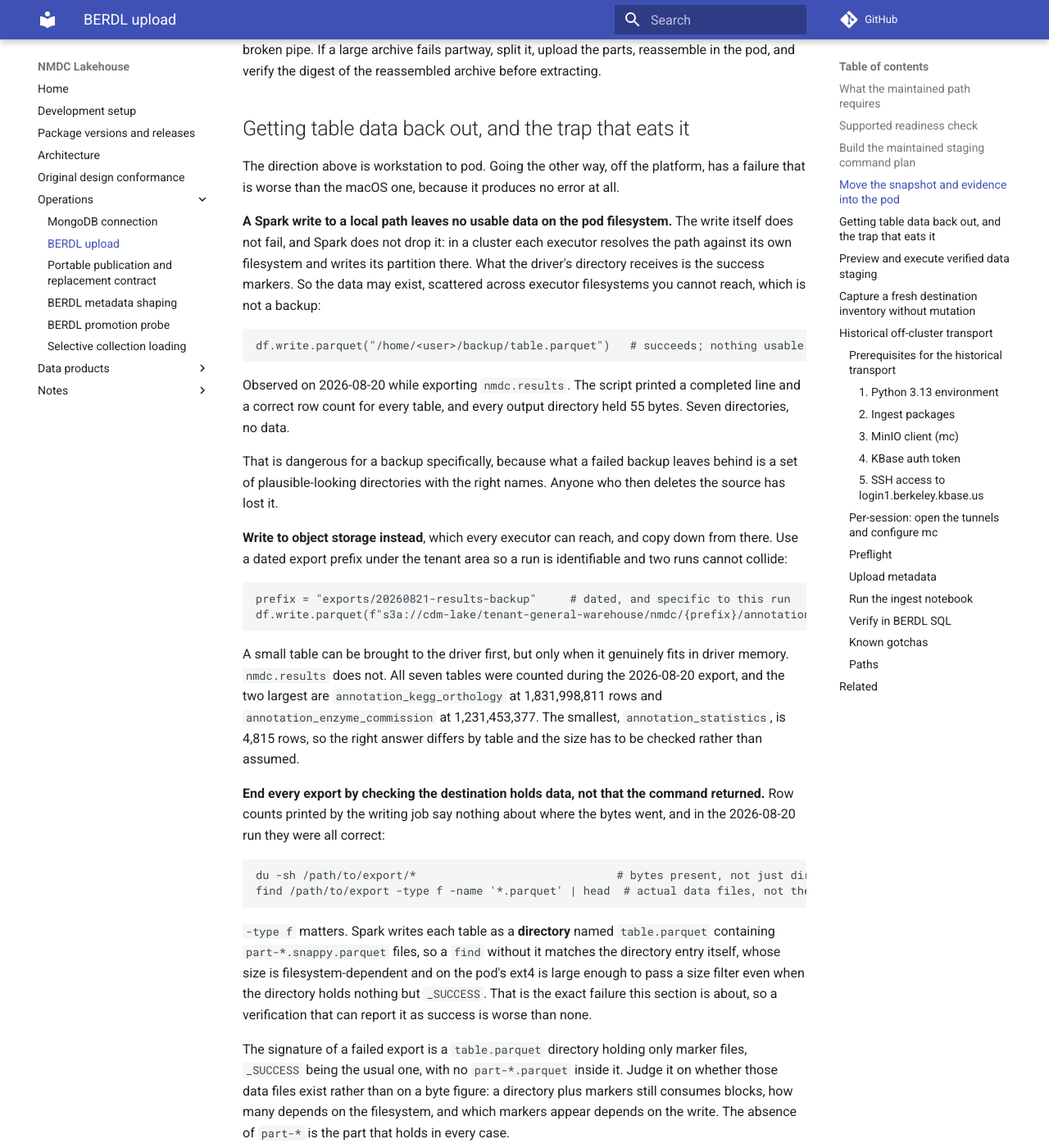
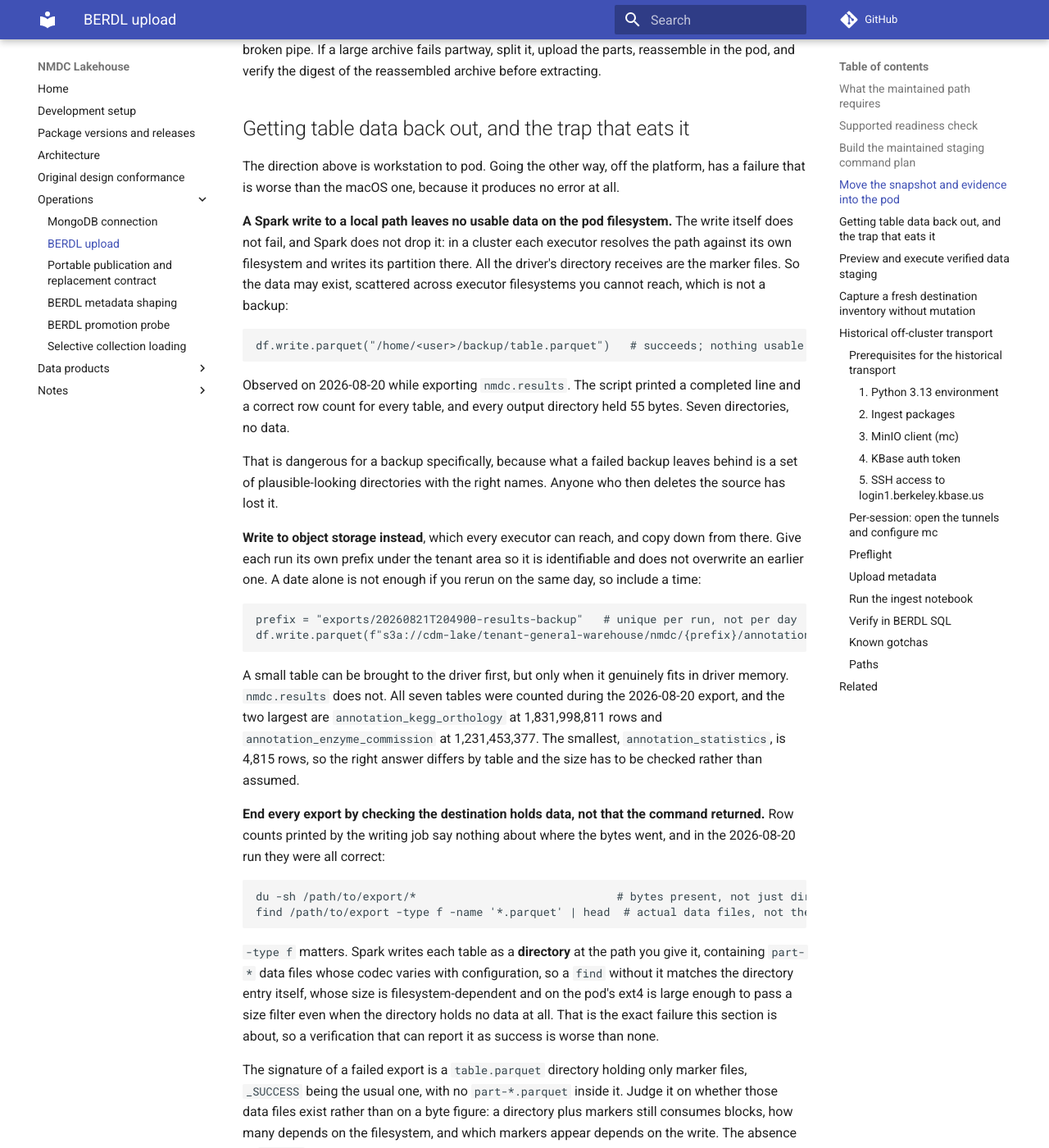
Before and after one commit to microbiomedata/nmdc-lakehouse, an MkDocs documentation site: the page built from docs/berdl-upload.md, in a window 1280 px wide and 1400 px high, scrolled down 5427 px. Shown: the whole window at 82% size. Built offline with MkDocs 1.6.1 and Material for MkDocs 9.7.7, drawn with Linux system fonts in a browser that asks for light colours; comment, search, counter and statistics services are not loaded.

Commit message:
Stop the guidance depending on names, codecs and dates
Three suppressed findings, all fair.

"What the driver's directory receives is the success markers" had a plural
subject and a singular verb.

The explanation named the output directory `table.parquet` and the data files
`part-*.snappy.parquet`. Spark writes to whatever path it is given, and the codec
varies with configuration, so both were incidental to the point. It now says a
directory at the path you give it, containing `part-*` files.

The prefix example claimed two runs "cannot collide" while using a date-only
prefix, which collides on a same-day rerun. It now includes a time and says why.

Co-Authored-By: Claude Opus 5 (1M context) <noreply@anthropic.com>

````diff
--- a/docs/berdl-upload.md
+++ b/docs/berdl-upload.md
@@ -284,8 +284,8 @@ all.
 
 **A Spark write to a local path leaves no usable data on the pod filesystem.** The
 write itself does not fail, and Spark does not drop it: in a cluster each executor
-resolves the path against its own filesystem and writes its partition there. What
-the driver's directory receives is the success markers. So the data may exist,
+resolves the path against its own filesystem and writes its partition there. All
+the driver's directory receives are the marker files. So the data may exist,
 scattered across executor filesystems you cannot reach, which is not a backup:
 
 ```python
@@ -301,11 +301,12 @@ behind is a set of plausible-looking directories with the right names. Anyone wh
 then deletes the source has lost it.
 
 **Write to object storage instead**, which every executor can reach, and copy down
-from there. Use a dated export prefix under the tenant area so a run is
-identifiable and two runs cannot collide:
+from there. Give each run its own prefix under the tenant area so it is
+identifiable and does not overwrite an earlier one. A date alone is not enough if
+you rerun on the same day, so include a time:
 
 ```python
-prefix = "exports/20260821-results-backup"     # dated, and specific to this run
+prefix = "exports/20260821T204900-results-backup"   # unique per run, not per day
 df.write.parquet(f"s3a://cdm-lake/tenant-general-warehouse/nmdc/{prefix}/annotation_enzyme_commission.parquet")
 ```
 
@@ -325,11 +326,12 @@ du -sh /path/to/export/*                              # bytes present, not just
 find /path/to/export -type f -name '*.parquet' | head  # actual data files, not the directory
 ```
 
-`-type f` matters. Spark writes each table as a **directory** named `table.parquet`
-containing `part-*.snappy.parquet` files, so a `find` without it matches the
+`-type f` matters. Spark writes each table as a **directory** at the path you give
+it, containing `part-*` data files whose codec varies with configuration, so a
+`find` without it matches the
 directory entry itself, whose size is filesystem-dependent and on the pod's ext4
-is large enough to pass a size filter even when the directory holds nothing but
-`_SUCCESS`. That is the exact failure this section is about, so a verification
+is large enough to pass a size filter even when the directory holds no data at
+all. That is the exact failure this section is about, so a verification
 that can report it as success is worse than none.
 
 The signature of a failed export is a `table.parquet` directory holding only
````
